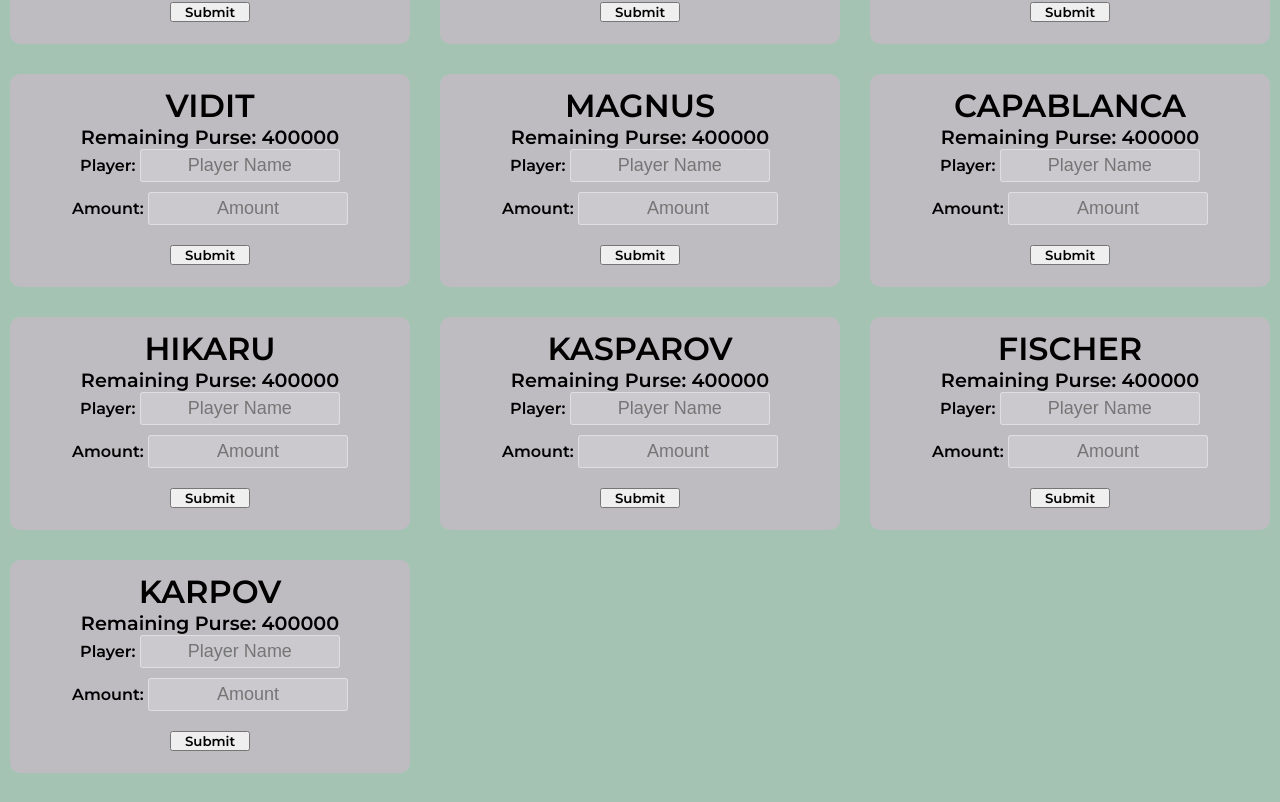
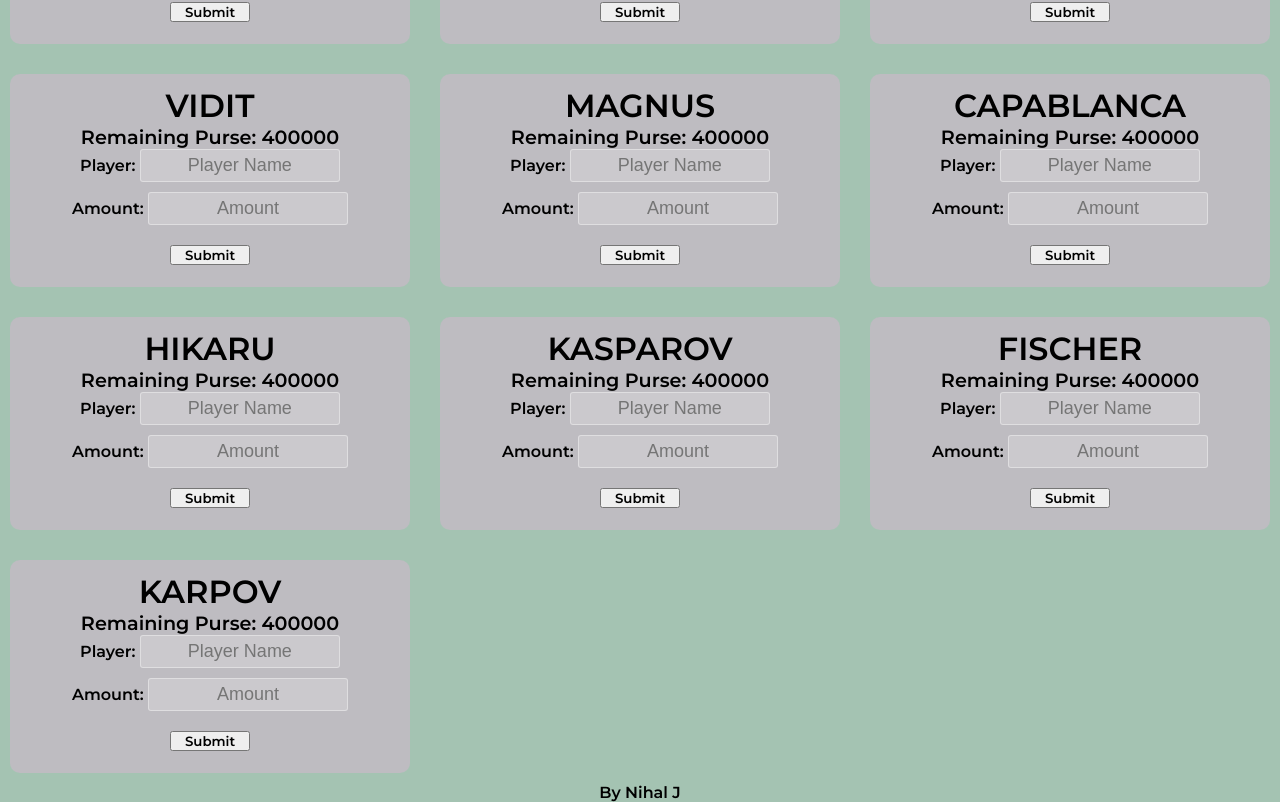
Before and after one commit to nihal-309/VITCL_auction1, a React (Create React App) app: page / in a window 1280 px wide. Shown: the part 249-1051 px from the top of the page. Built offline with nearby package versions, Linux system fonts and the light colour scheme.

Commit message:
Addded footer

```diff
--- a/src/App.css
+++ b/src/App.css
@@ -37,6 +37,8 @@
 
 body{
   background-color: #a4c3b2;
+  display: flex;
+  flex-direction: column;
 }
 
 @keyframes App-logo-spin {
@@ -108,6 +110,7 @@
   grid-template-columns: repeat(3, 1fr);
   gap: 10px;
   grid-auto-rows: minmax(20%, auto);
+  flex-grow: 1;
 }
 
 .head{
@@ -117,3 +120,14 @@
 .head1{
   font-size: 1.2rem;
 }
+
+.Footer{
+  position: absolute;
+  width: 100%;
+  bottom: 0;
+  right: 0;
+}
+
+footer{
+  right: 0;
+}
--- a/src/App.js
+++ b/src/App.js
@@ -18,6 +18,7 @@
         <Card key="9" name="FISCHER" purse="400000"/>
         <Card key="10" name="KARPOV" purse="400000"/>
       </div>
+      <footer>By Nihal J</footer>
     </div>
   );
 }
```
